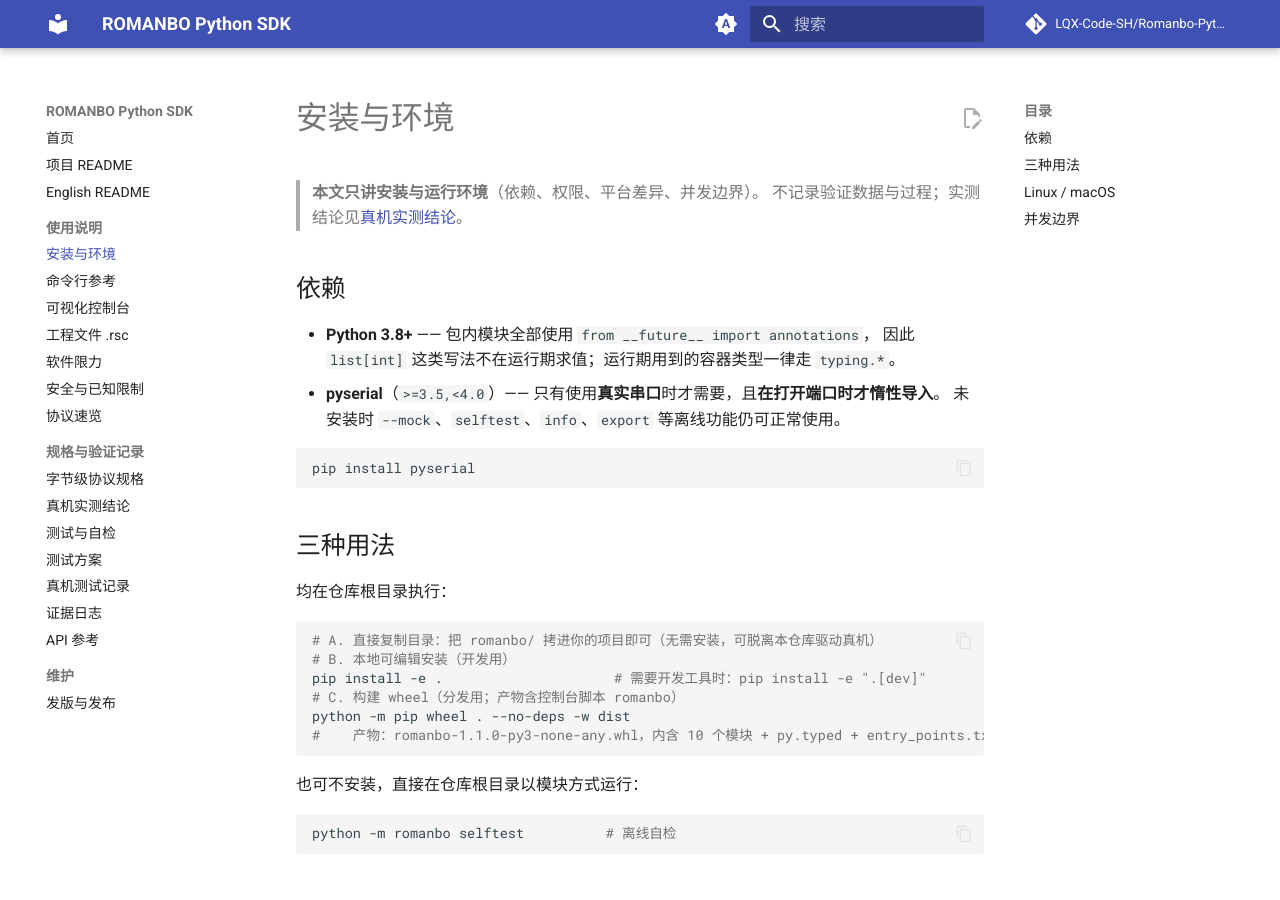
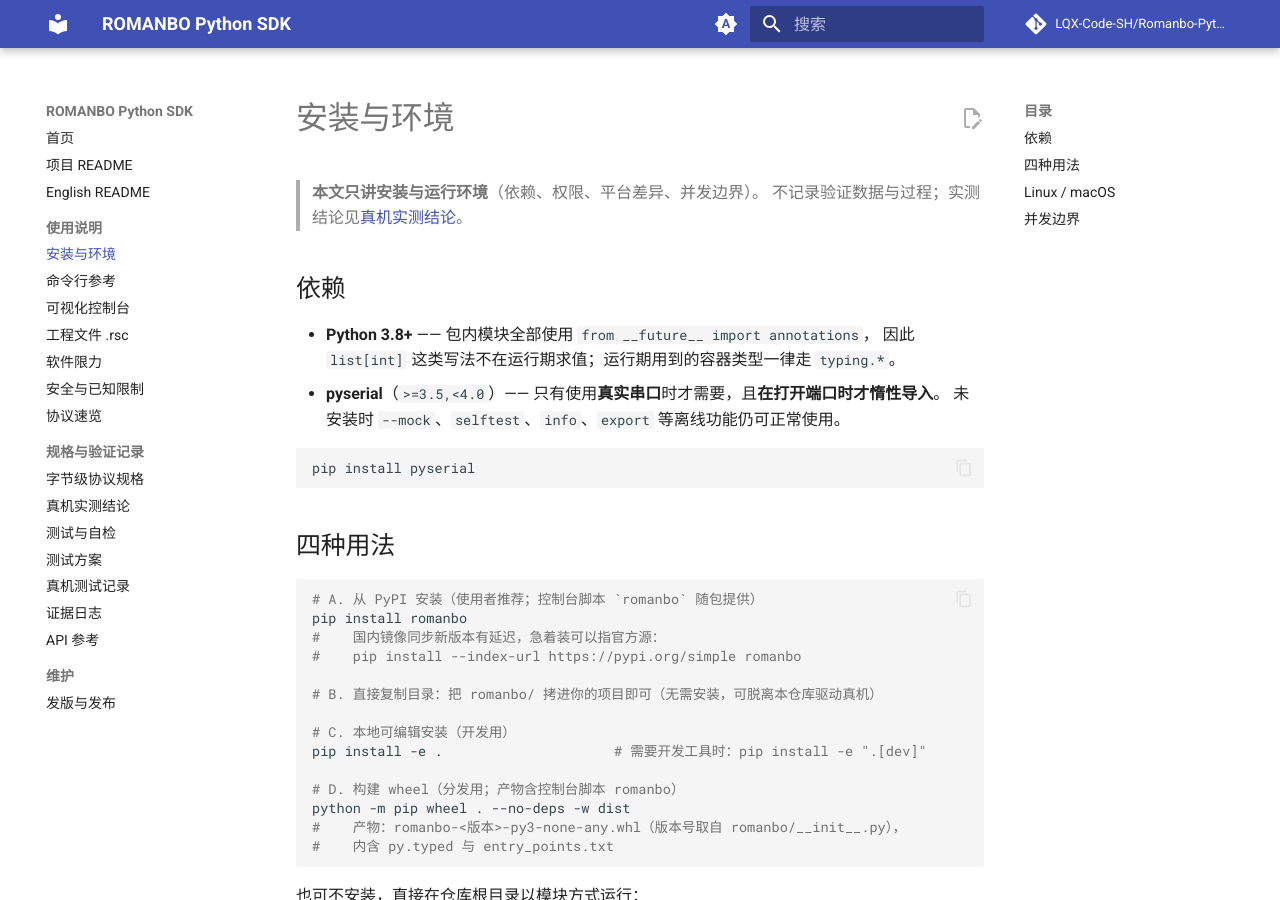
Before and after one commit to LQX-Code-SH/Romanbo-Python-SDK, an MkDocs documentation site: the page built from docs/INSTALL.md, in a window 1280 px wide and 900 px high. Built offline with MkDocs 1.6.1 and Material for MkDocs 9.7.7, drawn with Linux system fonts in a browser that asks for light colours; comment, search, counter and statistics services are not loaded.

Commit message:
docs+test: 补 pip install romanbo；用例总数加自动守卫（一天过期三次）
发布到 PyPI 后该闭环的两处：

1) 文档：README 安装段与 docs/INSTALL.md 的「四种用法」加入 pip install romanbo
   （含国内镜像同步延迟的提示）。发布前不提 PyPI 是对的，现在不提就是缺

2) 用例总数不再靠记性：新增 tests/test_doc_counts.py，直接 discovery 数出来与
   README / docs/TESTING.md 里写的数字对比，不一致就红——这个数字今天过期了三回
   （188 -> 201 -> 236 -> 237），每次加用例都会悄悄变假。首次运行立刻抓出 237 vs 239。
   历史记录（TEST_REPORTS / SERVO_TEST_PLAN）写的是当时的执行结果，不参与同步，并有
   反向测试守着（不许出现当前数量）

校验：239 项测试通过（本机条件 + 模拟 CI 条件/无 ttyUSB 两种都跑）、ruff 干净、
mkdocs strict 零告警。

````diff
--- a/docs/INSTALL.md
+++ b/docs/INSTALL.md
@@ -14,17 +14,23 @@
 pip install pyserial
 ```
 
-## 三种用法
-
-均在仓库根目录执行：
+## 四种用法
 
 ```bash
-# A. 直接复制目录：把 romanbo/ 拷进你的项目即可（无需安装，可脱离本仓库驱动真机）
-# B. 本地可编辑安装（开发用）
+# A. 从 PyPI 安装（使用者推荐；控制台脚本 `romanbo` 随包提供）
+pip install romanbo
+#    国内镜像同步新版本有延迟，急着装可以指官方源：
+#    pip install --index-url https://pypi.org/simple romanbo
+
+# B. 直接复制目录：把 romanbo/ 拷进你的项目即可（无需安装，可脱离本仓库驱动真机）
+
+# C. 本地可编辑安装（开发用）
 pip install -e .                     # 需要开发工具时：pip install -e ".[dev]"
-# C. 构建 wheel（分发用；产物含控制台脚本 romanbo）
+
+# D. 构建 wheel（分发用；产物含控制台脚本 romanbo）
 python -m pip wheel . --no-deps -w dist
-#    产物：romanbo-1.1.0-py3-none-any.whl，内含 10 个模块 + py.typed + entry_points.txt
+#    产物：romanbo-<版本>-py3-none-any.whl（版本号取自 romanbo/__init__.py），
+#    内含 py.typed 与 entry_points.txt
 ```
 
 也可不安装，直接在仓库根目录以模块方式运行：
````
Also changed, not shown: CHANGELOG.md (+5 -0 lines), README.md (+3 -2 lines), docs/TESTING.md (+2 -1 lines), 1 other file.
